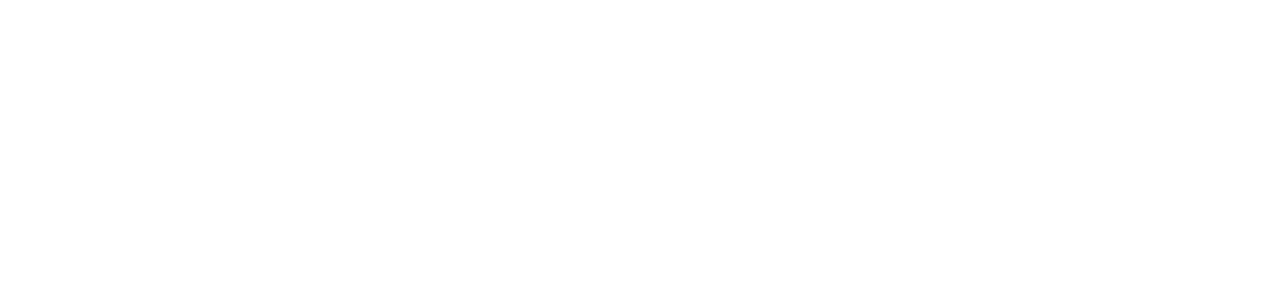
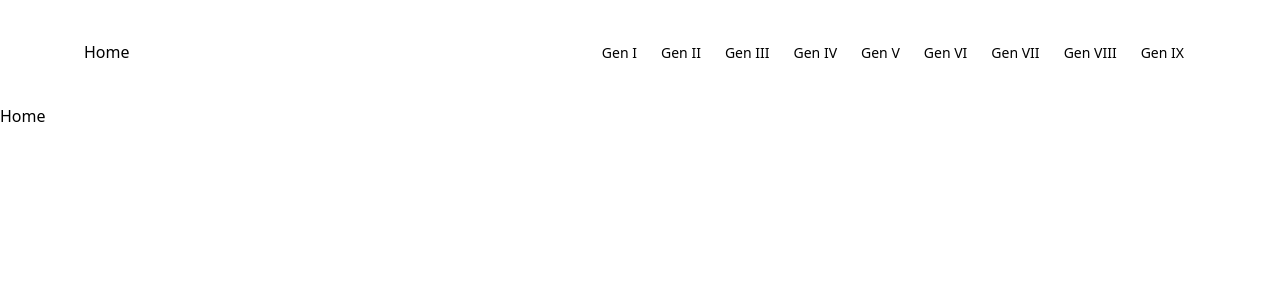
Before and after one commit to jebigajohn/pokemonapi_group, a React (Vite) app: page / in a window 1280 px wide. Shown: the top 300 px of the page. Built offline with nearby package versions, Linux system fonts and the light colour scheme.

Commit message:
add: route

```diff
--- a/src/App.tsx
+++ b/src/App.tsx
@@ -1,5 +1,23 @@
+import { createBrowserRouter, createRoutesFromElements, Route, RouterProvider } from "react-router"
+import Layout from "./layout/Layout"
+import Home from "./pages/home/Home"
+import GenPage from "./pages/genPage/GenPage"
+
+const router = createBrowserRouter(
+  createRoutesFromElements(
+    <Route path="/" element={<Layout />}>
+      <Route index element={<Home />} />
+      <Route path="/gen/:genId" element={<GenPage />} />
+    </Route>
+  )
+)
+
 function App() {
-  return <></>
+  return (
+    <>
+      <RouterProvider router={router} />
+    </>
+  )
 }
 
 export default App
--- /dev/null
+++ b/src/component/header/Header.tsx
@@ -0,0 +1,10 @@
+import React from "react"
+import Navbar from "../navbar/Navbar"
+
+export default function Header() {
+  return (
+    <div>
+      <Navbar />
+    </div>
+  )
+}
--- /dev/null
+++ b/src/component/navbar/Navbar.tsx
@@ -0,0 +1,39 @@
+import { NavLink } from "react-router"
+
+const Gens = [
+  { id: 1, label: "Gen I" },
+  { id: 2, label: "Gen II" },
+  { id: 3, label: "Gen III" },
+  { id: 4, label: "Gen IV" },
+  { id: 5, label: "Gen V" },
+  { id: 6, label: "Gen VI" },
+  { id: 7, label: "Gen VII" },
+  { id: 8, label: "Gen VIII" },
+  { id: 9, label: "Gen IX" },
+]
+
+export default function Navbar() {
+  return (
+    <>
+      <nav className="flex justify-between px-21 py-10">
+        <div>
+          <NavLink to={"/"}>Home</NavLink>
+        </div>
+        <div>
+          {Gens.map((gen) => {
+            return (
+              <NavLink
+                key={gen.id}
+                to={`/gen/${gen.id}`}
+                className={({ isActive }) =>
+                  ["px-3 py-1.5 text-sm", isActive ? "border-b text-black" : "hover:bg-white/10"].join(" ")
+                }>
+                {gen.label}
+              </NavLink>
+            )
+          })}
+        </div>
+      </nav>
+    </>
+  )
+}
--- /dev/null
+++ b/src/layout/Layout.tsx
@@ -0,0 +1,15 @@
+import { Outlet } from "react-router"
+import Header from "../component/header/Header"
+
+export default function Layout() {
+  return (
+    <>
+      <div>
+        <Header />
+        <main>
+          <Outlet />
+        </main>
+      </div>
+    </>
+  )
+}
--- /dev/null
+++ b/src/pages/genPage/GenPage.tsx
@@ -0,0 +1,5 @@
+import React from "react"
+
+export default function GenPage() {
+  return <div>Gen</div>
+}
--- /dev/null
+++ b/src/pages/home/Home.tsx
@@ -0,0 +1,5 @@
+import React from "react"
+
+export default function Home() {
+  return <div>Home</div>
+}
```
